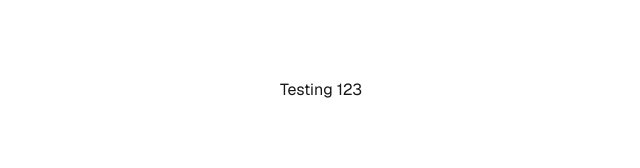
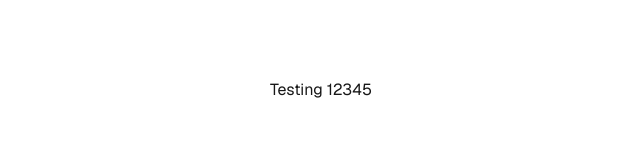
Before and after one commit to MosesDaCode/AIM-FrontEnd, a Next.js app: page / in a window 1280 px wide. Shown: the top 168 px of the page, without its empty margins (319-959 px from the left). Built offline with nearby package versions, Linux system fonts and the light colour scheme.

Commit message:
hejhå hallå

```diff
--- a/app/page.tsx
+++ b/app/page.tsx
@@ -3,7 +3,7 @@ import Image from "next/image";
 export default function Home() {
   return (
     <div className="grid grid-rows-[20px_1fr_20px] items-center justify-items-center min-h-screen p-8 pb-20 gap-16 sm:p-20 font-[family-name:var(--font-geist-sans)]">
-      <p>Testing 123</p>
+      <p>Testing 12345</p>
     </div>
   );
 }
```
